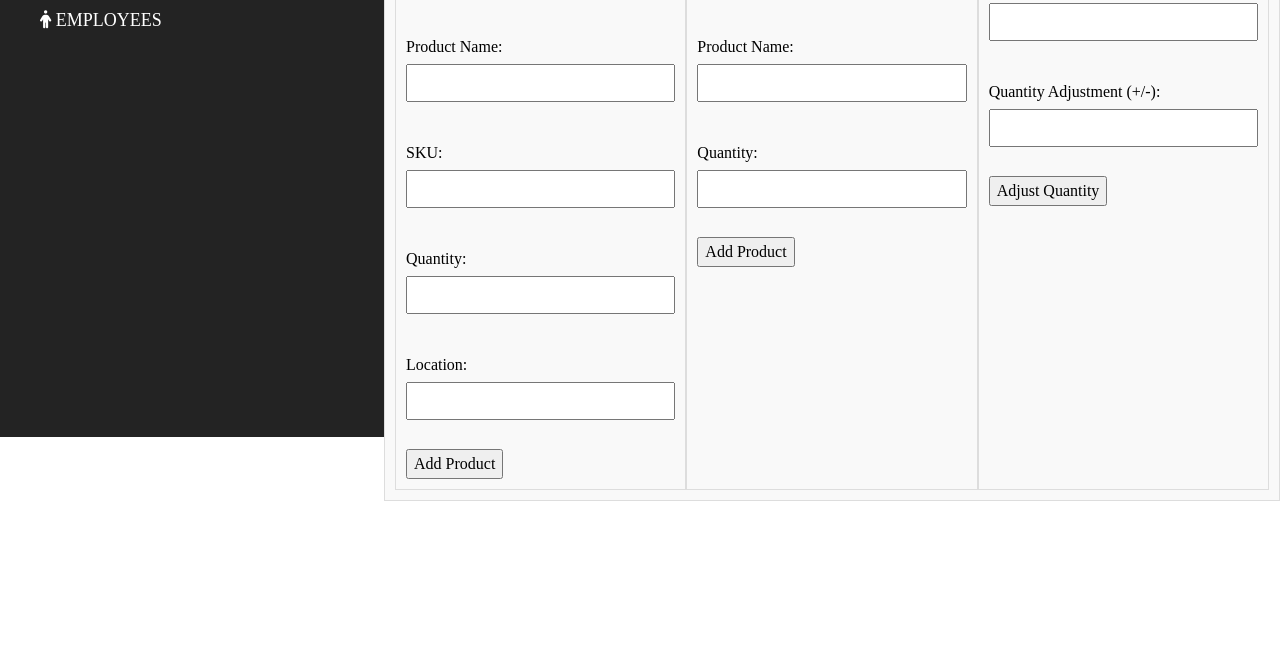
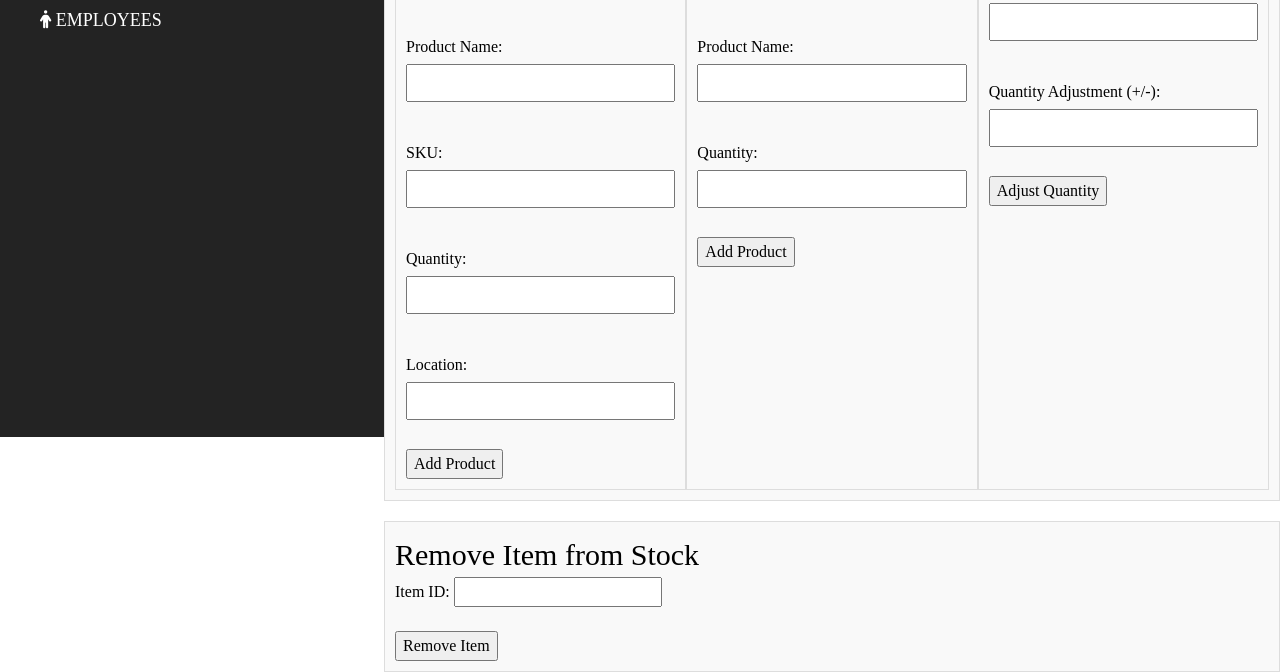
Before and after one commit to JTehuintle/CMPE131, a website: page Review_Inventory_Admin_View.html in a window 1280 px wide. Shown: the part 363-1035 px from the top of the page. Before the commit the page ends 864 px from the top, so only its background shows below. Drawn offline with Linux system fonts and the light colour scheme; no server answers.

Commit message:
Add files via upload

```diff
--- a/Review_Inventory_Admin_View.html
+++ b/Review_Inventory_Admin_View.html
@@ -138,7 +138,7 @@
         .current_stock,
         .product_container,
         .order_more_product,
-        .product_container_2 {
+        .product_container_pt2 {
             margin-top: 20px;
             border: 1px solid #ddd;
             padding: 10px;
@@ -152,6 +152,9 @@
         .product_container {
             display: flex;
 
+        }
+        .product_container_pt2{
+            display: flex;
         }
 
         .order_more_product {
@@ -248,7 +251,7 @@
         </div>
     -->
         <!-- Current Stock Table -->
-
+        <div class = "inventory_box">
             <div class="inventory_Section">
                 <div class="current_stock">
                     <h3>Current Stock</h3>
@@ -289,7 +292,6 @@
 
                         <button type="submit">Add Product</button>
                     </form>
-
                 </div>
                 <div class="order_product">
                     <h3>Order Product</h3>
@@ -315,13 +317,21 @@
 
                         <button type="submit">Adjust Quantity</button>
                     </form>
-
                 </div>
             </div>
 
+            <div class = "product_container_pt2">
+                <div class = "remove_item">
+                    <h3> Remove Item from Stock </h3>
+                    <form action = "/remove_item" method = "POST">
+                        <label for = "itemID"> Item ID: </label>
+                        <input type = "text" id = "itemID" name = "itemID" required><br><br>
 
-
-
+                        <button type = "submit"> Remove Item </button>
+                    </form>
+                </div>
+            </div>
+            </div>
     </div>
     </div>
 </body>
```
Lines whose indentation alone changed are shown as unchanged.
